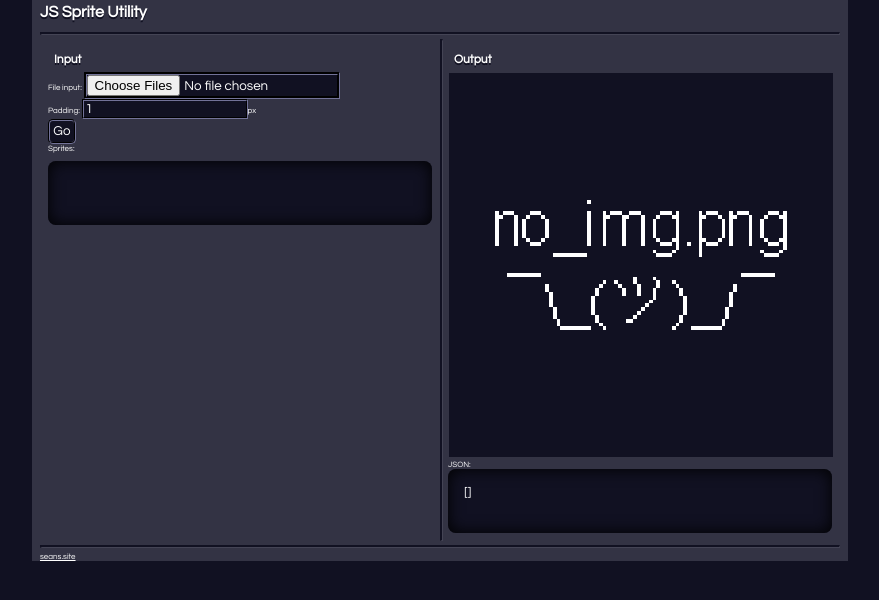
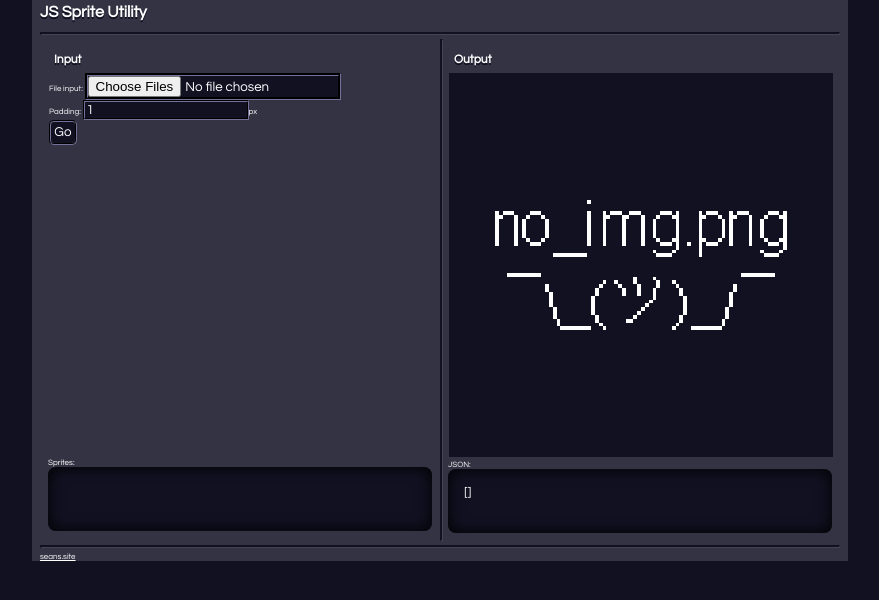
Before and after one commit to seleb/JS-Sprite-Packer, a plain HTML site: page index.html in a window 1280 px wide. Shown: the whole page, without its empty margins (200-1079 px from the left). Drawn offline with Linux system fonts and the light colour scheme.

Commit message:
style + layout update, removed workspace canvas from DOM

```diff
--- a/index.html
+++ b/index.html
@@ -105,6 +105,14 @@
   	width: 100%;
   }
 
+
+  .input-wrapper{
+  	width:100%;
+  	height:0;
+  	padding-bottom: 100%;
+  	border:solid 1px transparent;
+  }
+
   button{
   	background-color: #112;
   	border-color: #334;
@@ -158,6 +166,7 @@
   }
   ul{
   	list-style:none;
+  	margin:0;
   }
   ul li{
   	display:block;
@@ -246,7 +255,7 @@ Sprite.prototype.trim = function(){
 function MyApp(){
 	this.appName = "test";
 	this.sprites = [];
-	this.canvas = document.getElementById("canvas");
+	this.canvas = document.createElement("canvas");
 	this.ctx = this.canvas.getContext("2d");
 	this.ctx.imageSmoothingEnabled = false;
 }
@@ -443,28 +452,24 @@ app.init();
 <h1>JS Sprite Utility</h1>
 </header>
 <hr>
-<main role="main">
-<section>
+<main role="main"><section>
 <h2>Input</h2>
+<div class="input-wrapper">
 <label>File input: <input type="file" id="files" name="files[]" multiple/></label>
 <br>
 <label>Padding: <input type="number" id="padding" name="padding" value="1" min="0"/>px</label>
 <br>
 <button onclick="app.trim();app.layout();">Go</button>
-<br>
+</div>
 <label>Sprites:<ul id="file-list"></ul></label>
 
 </section><!--
 
- --><section id="work-area">
-<h2>Work Area</h2>
-<canvas id="canvas"></canvas>
-</section><!--
+ --><hr class="vertical"><!--
 
- --><hr class="vertical"><section>
+ --><section>
 <h2>Output</h2>
 <img id="output-img" src="no_img.png"></img>
-<br>
 <label>JSON:<textarea id="output-json" onclick="this.focus();this.select()" readonly="readonly" resizable="false">[]</textarea></label>
 </section>
 </main>
```
